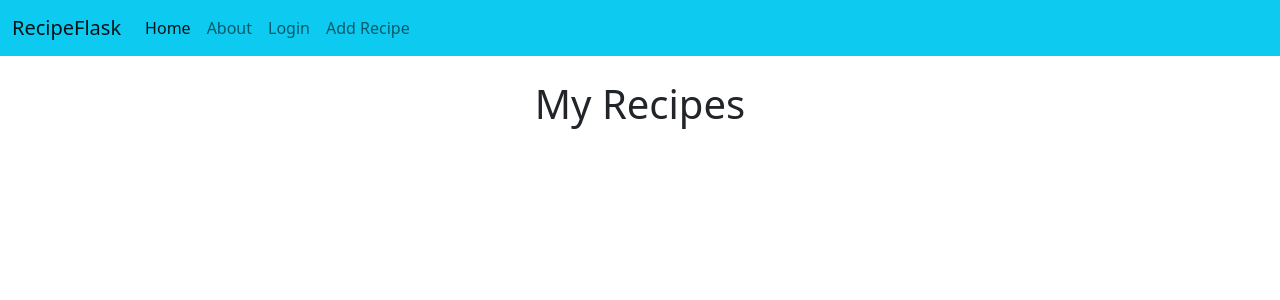
After one commit to ShrikarKhare/RecipeFlask, a Flask app: template templates/home_users.html in a window 1280 px wide. The commit adds this page. Shown: the top 300 px of the page. Run offline with Flask 2, Linux system fonts and the light colour scheme; the template is opened without the code that fills it, so the values that code supplies are empty.

Commit message:
privatized repo

```diff
--- a/api.py
+++ b/api.py
@@ -1,13 +1,13 @@
 from re import S
 from socket import create_connection
 from flask import Flask, render_template, request, redirect,url_for,abort, make_response
-from flask_bcrypt import Bcrypt
+import bcrypt
 from wtforms import Form, StringField, PasswordField, validators
 from itsdangerous import URLSafeSerializer
 import sqlite3
 from sqlite3 import Error
 app = Flask(__name__)
-bcrypt = Bcrypt(app)
+auth_s = URLSafeSerializer('SUPER SECRET KEY')
 def create_connection(path):
     connection = None
     try:
@@ -74,7 +74,7 @@ def home():
         return '<h1> Sorry, you are not logged in, please request access </h1>'
     fetch_query = ''' SELECT * FROM recipes'''
     allrecipes = execute_read_query(conn, fetch_query)
-    return render_template("home.html", recipes=allrecipes)
+    return render_template("home_users.html", recipes=allrecipes)
 
 @app.route('/login', methods = ['POST','GET'])
 def login():
@@ -83,18 +83,14 @@ def login():
         form = CreateLoginForm(request.form)
         if form.validate():
             user = form.user.data
-            password = bcrypt.generate_password_hash(form.password.data).decode('utf-8') #bob
+            password = form.password.data
             user_query = "SELECT * FROM users WHERE user ='"+ user + "'"
             resp = None
             try:
                 username = execute_read_query(conn, user_query)
-                if username[0][1] == user and username[0][2] == password:
-                    print('Logged in!')
+                if bcrypt.checkpw(password.encode('utf-8'), username[0][2]):
                     resp = make_response(redirect(url_for('home')))
-                    auth_s = URLSafeSerializer("secret key", "auth")
-                    token = auth_s.dumps({username[0][0]})
-                    data =auth_s.loads(token)
-                    resp.set_cookie('userID', data)
+                    resp.set_cookie('userID', str(auth_s.dumps(username[0][0])))
 
                 else:
                     raise Exception('Invalid Credentials. Please try again')
@@ -118,6 +114,7 @@ def register():
             execute_query(conn, insert_user, data)
             return redirect(url_for('login'))
     return render_template('register.html', form=form)
+
 @app.route('/about/')
 def about():
     userID = request.cookies.get('userID')
--- /dev/null
+++ b/templates/home_users.html
@@ -0,0 +1,37 @@
+{% extends "layout.html" %}
+{% set active_page = "home" %}
+{% block title %}RecipeFlask{% endblock %}
+{% block content %}
+<div>
+    <h1 class="text-center my-4">My Recipes</h1>
+
+    <section>
+      <div class="row">
+          {%for recipe in recipes%}
+        <div class="col-sm-4">
+          <div class="card text-center mt-3" style="width: 18rem;">
+            <h5 class="card-header card-title">{{recipe[1]}}</h5>
+            <img
+              src="{{recipe[2]}}"
+              class="card-img-top"
+              alt="{{recipe[1]}}"
+            />
+            <div class="card-body d-flex justify-content-center">
+              <p class="card-text">
+                <a
+                  target="_blank"
+                  rel="noopener noreferrer"
+                  href="{{recipe[3]}}"
+                  >Visit Page</a
+                >
+              </p>
+            </div>
+            <div class="card-footer d-flex justify-content-between">
+            </div>
+          </div>
+        </div>
+        {% endfor %}
+      </div>
+    </section>
+</div>
+{% endblock %}
--- a/templates/layout.html
+++ b/templates/layout.html
@@ -54,6 +54,14 @@
                     Login
                 </a>
               </li>
+              <li class="nav-item">
+                <a
+                    class="{{ 'nav-link active' if active_page == 'create_recipe' else 'nav-link' }}"
+                    href="{{ url_for('create_recipe')}}"
+                >
+                    Add Recipe
+                </a>
+              </li>
             </ul>
           </div>
         </div>
```
Also changed, not shown: recipes.db.
